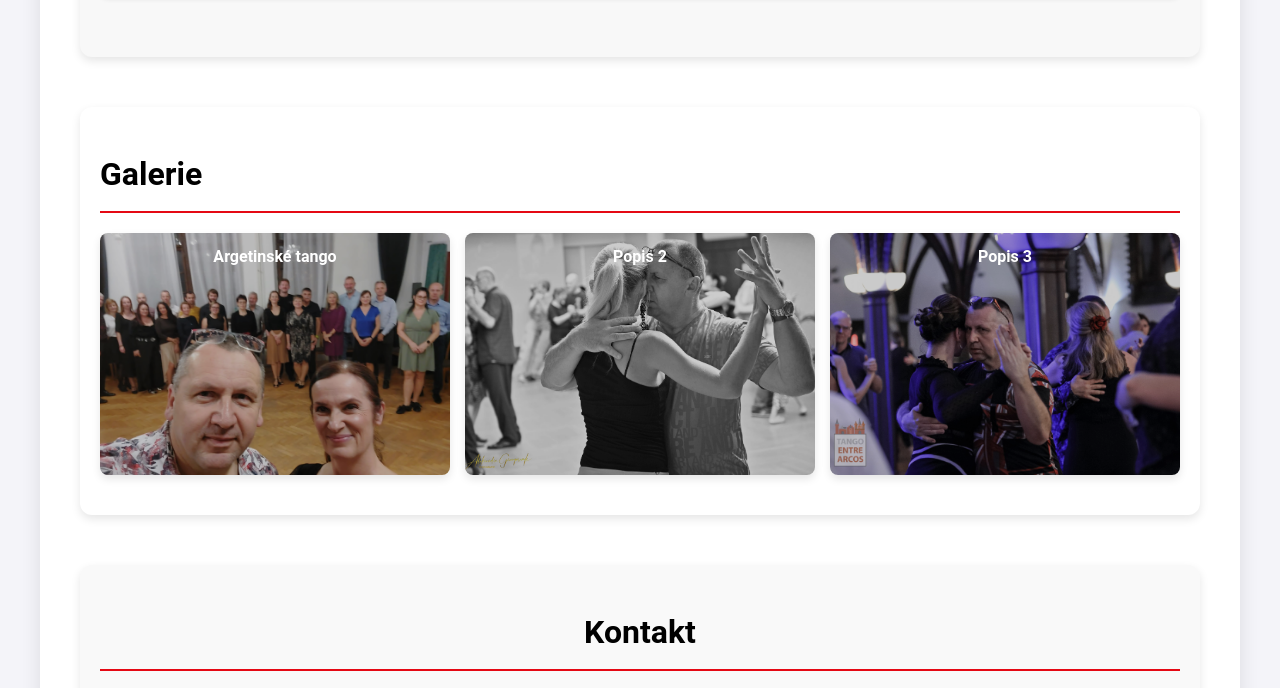
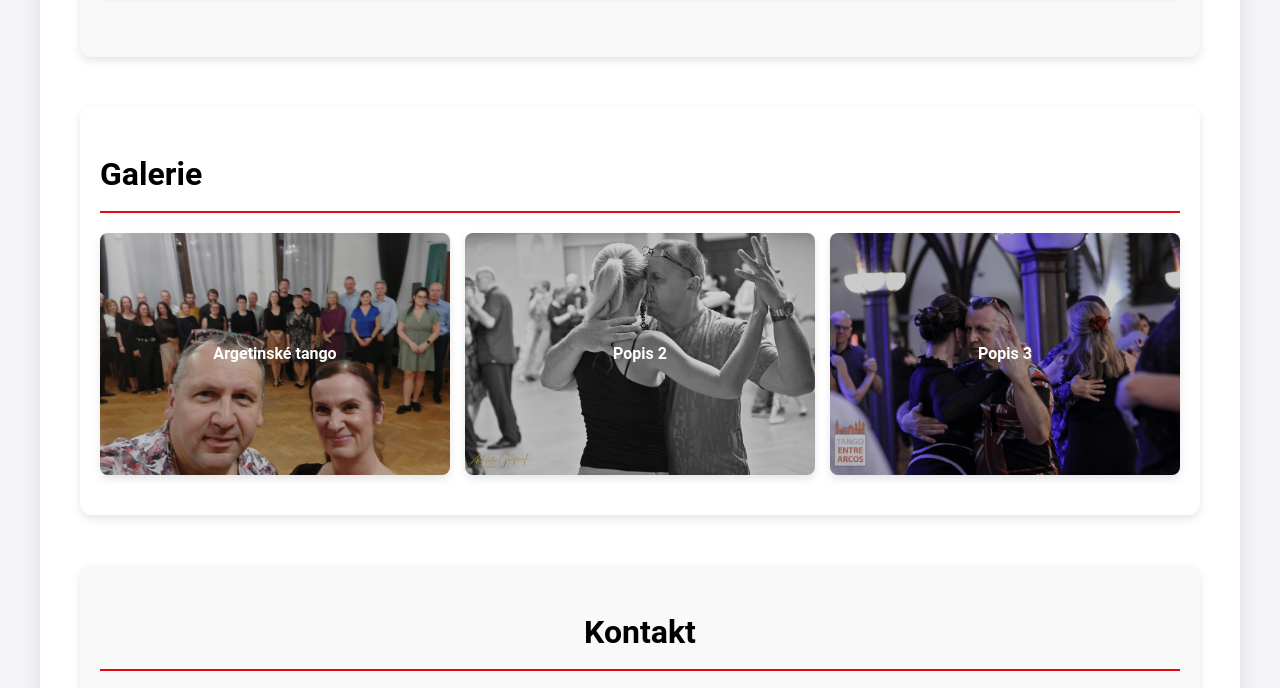
Before and after one commit to adam-vrana/tanecniskola, a plain HTML site: page index.html in a window 1280 px wide. Shown: the part 2019-2707 px from the top of the page. Drawn offline with Linux system fonts and the light colour scheme.

Commit message:
modified:   style.css

```diff
--- a/style.css
+++ b/style.css
@@ -558,7 +558,7 @@ section h2:hover {
 /* Centered text on top of images */
 .gallery-text {
     position: absolute;
-    top: 10%;
+    top: 50%;
     left: 50%;
     transform: translate(-50%, -50%);
     background-color: rgba(0, 0, 0, 0);
```
